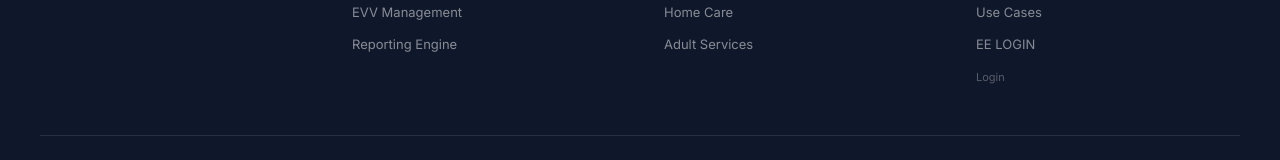
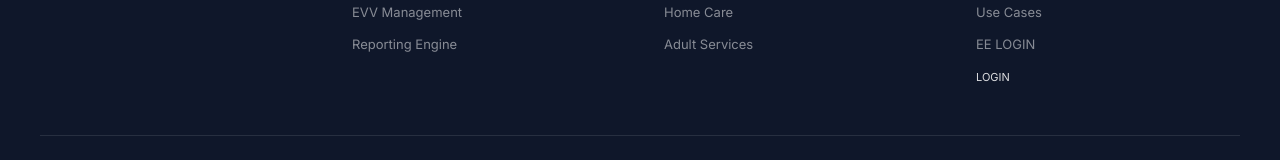
Before and after one commit to Sharnese/Landing, a React (Vite) app: page / in a window 1280 px wide. Shown: the part 6928-7088 px from the top of the page. Built offline with nearby package versions, Linux system fonts and the light colour scheme; no server answers; the database is empty.

Commit message:
Update Footer link text style for Login

```diff
--- a/src/components/site/Footer.tsx
+++ b/src/components/site/Footer.tsx
@@ -36,7 +36,7 @@ const Footer: React.FC<{
             <li><Link to="/book/appointment" className="text-[13px] text-white/50 hover:text-white/85 transition">Book Appointment</Link></li>
             <li><Link to="/use-cases" className="text-[13px] text-white/50 hover:text-white/85 transition">Use Cases</Link></li>
             <li><Link to="/admin" className="text-[13px] text-white/50 hover:text-white/85 transition">EE LOGIN</Link></li>
-            <li><a href="https://mauditready.com/tenant" className="text-[11px] text-white/30 hover:text-white/55 transition">Login</a></li>
+            <li><a href="https://mauditready.com/tenant" className="text-[11px] text-white/85 hover:text-white/55 transition">LOGIN</a></li>
 
           </ul>
         </div>
```
